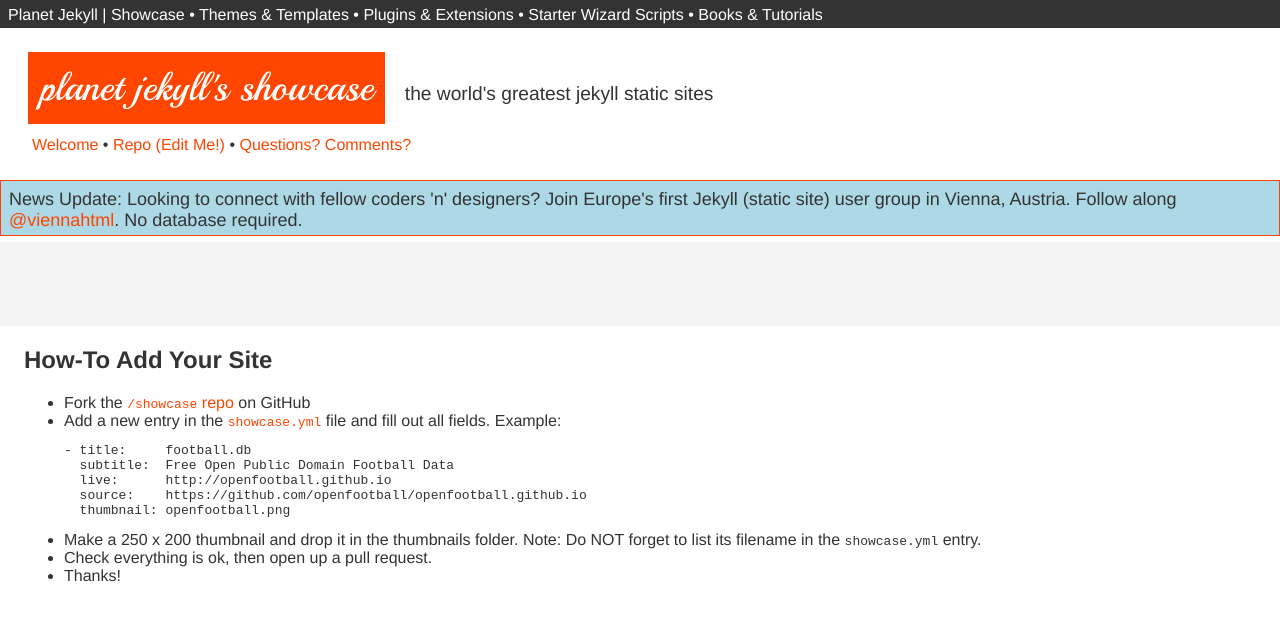
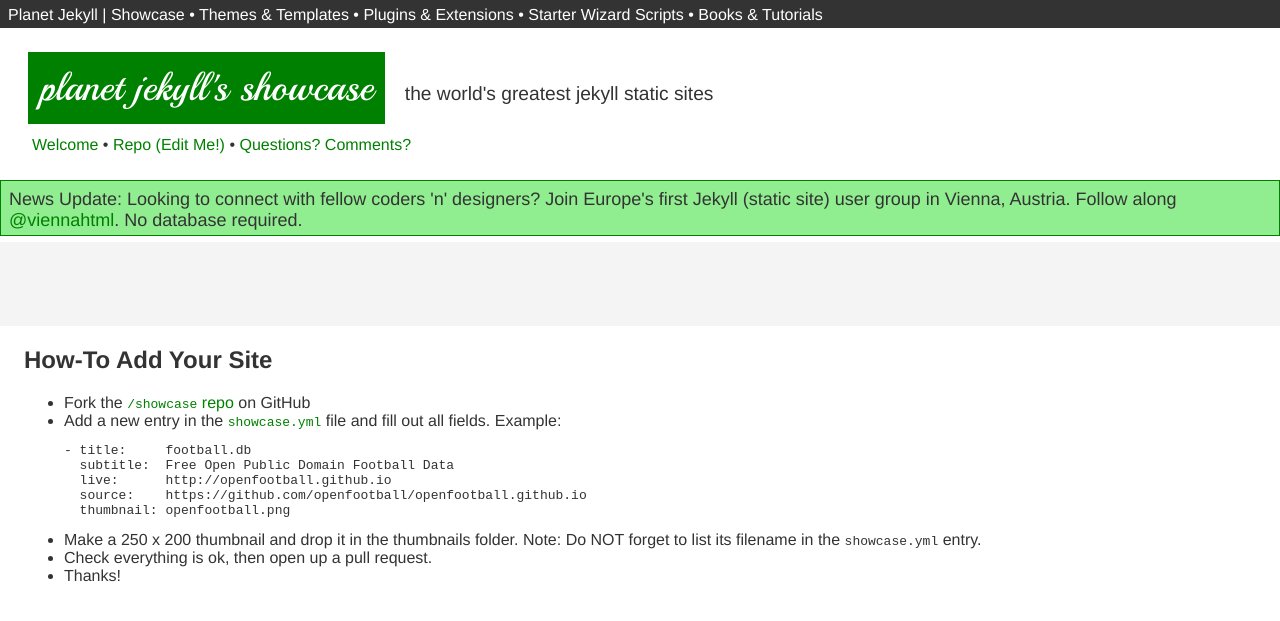
Before and after one commit to planetjekyll/planetjekyll.github.io, a Jekyll site: the page built from showcase/index.html, in a window 1280 px wide. Shown: the top 621 px of the page. Built offline with Jekyll 4.4.1, drawn with Linux system fonts in a browser that asks for light colours.

Commit message:
up colors

```diff
--- a/css/plugins/_announce.scss
+++ b/css/plugins/_announce.scss
@@ -1,6 +1,7 @@
 
 .announce {
-  background-color: #add8e6;  // LightBlue
+  // background-color: #add8e6;  // LightBlue
+  background-color: #d8bfd8;  // Thistle
 
   font-size: 18px;
   padding: 8px 8px 4px 8px;    // top right bottom left
--- a/css/showcase/_announce.scss
+++ b/css/showcase/_announce.scss
@@ -1,6 +1,8 @@
 
 .announce {
-  background-color: #add8e6;  // LightBlue
+  // background-color: #add8e6;  // LightBlue
+  background-color: #90ee90;   // LightGreen
+
 
   font-size: 18px;
   padding: 8px 8px 4px 8px;    // top right bottom left
--- a/css/showcase/_settings.scss
+++ b/css/showcase/_settings.scss
@@ -5,6 +5,7 @@
 $font-family: Helvetica,Arial,sans-serif;
 
 // $color-primary:  #4B0082;    // indigo
-$color-primary:  #ff4500;   // orange red
+// $color-primary:  #ff4500;   // orange red
+$color-primary: #008000;  // green
 
 // was => $color-primary:  #cc0000;  // was: red; try a little darker red (not so bright)
```
